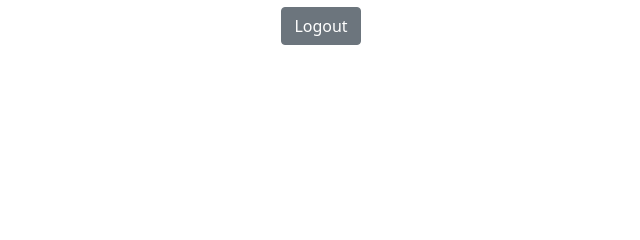
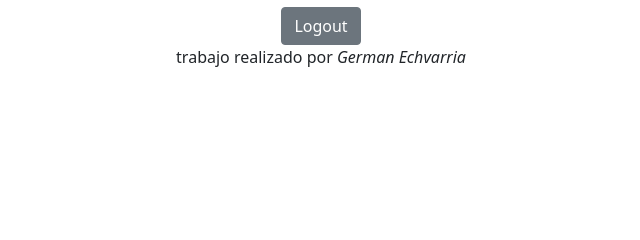
Before and after one commit to echavarria6800/flask_login_German, a Flask app: page /home in a window 1280 px wide. Shown: the part 142-382 px from the top of the page, without its empty margins (319-959 px from the left). Run offline with Flask 2, Linux system fonts and the light colour scheme; some libraries are stand-ins or nearby versions.

Commit message:
Agregacion del autor

```diff
--- a/src/templates/home.html
+++ b/src/templates/home.html
@@ -7,4 +7,5 @@
 <h2>Siempre debes de recordar tu ID asociado a esta cuenta: <strong>{{current_user.id}}</strong></h2>
 <h2>Tu usuario es : <strong>{{current_user.username}}</strong></h2>
 <a class="btn btn-secondary" href="{{ url_for('logout') }}">Logout</a>
+<P> trabajo realizado por <i>German Echvarria </i></P>
 {% endblock %}
```
